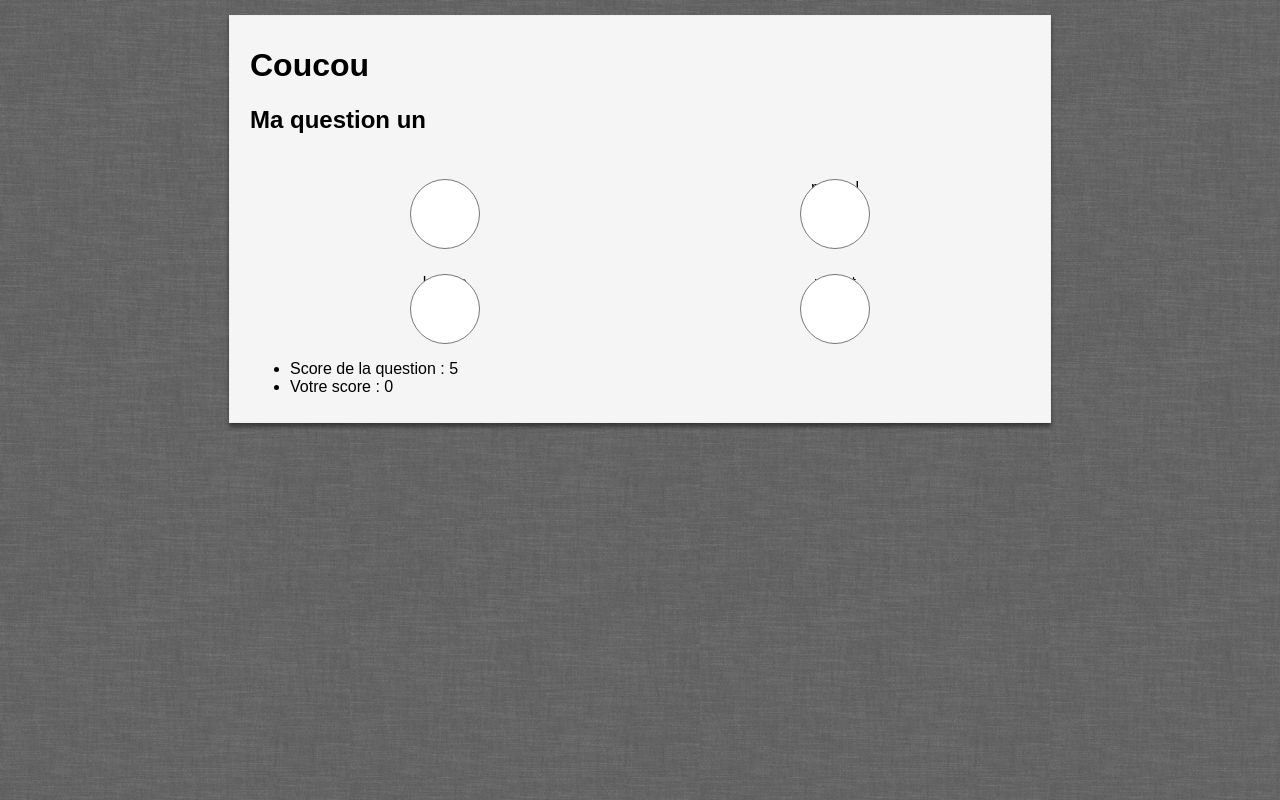
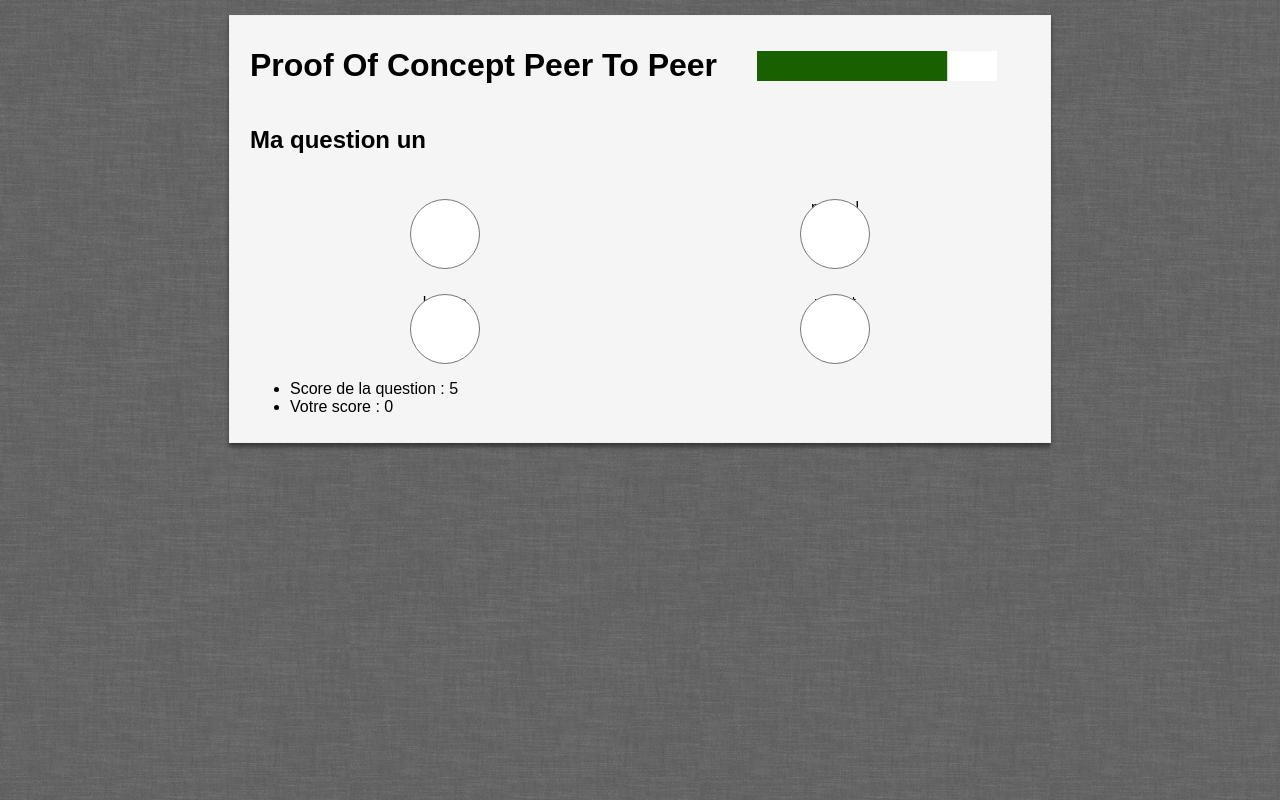
Before and after one commit to dhoko/takingtome, a plain HTML site: page index.html in a window 1280 px wide. Drawn offline with Linux system fonts and the light colour scheme.

Commit message:
avancee du fonctionnel

```diff
--- a/app.js
+++ b/app.js
@@ -7,7 +7,7 @@ window.playerMe =
 }
 	var currentQuestion = 0;
 	var players = {}; //object containers for players and their scores
-	var json = [
+	window.json = [
 		{
 			question : 'Ma question un',
 			rep1 : 'luis',
@@ -15,7 +15,8 @@ window.playerMe =
 			rep3 : 'henrie',
 			rep4 : 'robert',
 			valid : 'robert',
-			score : 5
+			score : 5,
+			time : 60
 		},
 		{
 			question : 'Ma question 2',
@@ -24,10 +25,12 @@ window.playerMe =
 			rep3 : 'henrie',
 			rep4 : 'robert',
 			valid : 'luis',
-			score : 10
+			score : 10,
+			time : 60
 		}
 	];
 
+	window.timer = json[currentQuestion].time;
  	/*
 		Form generator
 		Build a form from a custom JSON
@@ -72,7 +75,7 @@ window.playerMe =
 					str += Form.title(config[dom]);
 				}
 
-				if('question' !== dom && 'valid' !== dom) {
+				if('question' !== dom && 'valid' !== dom && 'time' !== dom) {
 					str += Form.input(config[dom],name);
 				}
 
@@ -133,7 +136,9 @@ window.playerMe =
 	}
 	window.nextQuestion = function(player, score, name)
 	{
-		players[player].score += ~~score;
+		if(player !== undefined)
+			players[player].score += ~~score;
+
 		if(currentQuestion < json.length)
 		{
 			currentQuestion++;
@@ -152,8 +157,34 @@ window.playerMe =
 	}// method called when a correct solution has been found to go to the next question
 	window.changeScore = function()
 	{
+		questionScore.html(json[currentQuestion].score)
 		ownScore.html(playerMe.score);
 	}
+	window.canvas = document.getElementById('canvas');
+	canvas.width = 500;
+	canvas.height = 30;
+	window.context = canvas.getContext('2d');
+	window.draw = function()
+	{
+		context.fillStyle = "white";
+		context.fillRect(0,0,json[currentQuestion].time*4, 30);
+
+		context.fillStyle = "rgb("+(120-(Math.round(timer)*2))+","+Math.round(timer)*2+", 0)";
+		context.fillRect(0,0,(json[currentQuestion].time/json[currentQuestion].time*timer)*4, 30);
+	}
+	window.decreaseTimer = function()
+	{
+		timer-=0.05;
+		if(timer <= 0)
+			nextQuestion();
+	}
+// init();
+// getScore(score);
+// setScore(score)
+// setPicture();
+// questionValidate(currentQuestion);
 
 loadPlayers();
+setInterval(draw, 17);
+setInterval(decreaseTimer, 20)
 })(jQuery);
--- a/index.html
+++ b/index.html
@@ -8,8 +8,8 @@
 <body>
 
 	<section class="main">
-		<h1>Coucou</h1>
-
+		<h1>Proof Of Concept Peer To Peer</h1>
+		<canvas id="canvas"></canvas>
 		<form id="contest">
 
 		</form>
--- a/style.css
+++ b/style.css
@@ -35,3 +35,8 @@ input[type="radio"] {
 	bottom: 0;
 	margin: auto;
 }
+
+#canvas{
+	margin-left: 65%;
+margin-top: -7%;
+}
```
